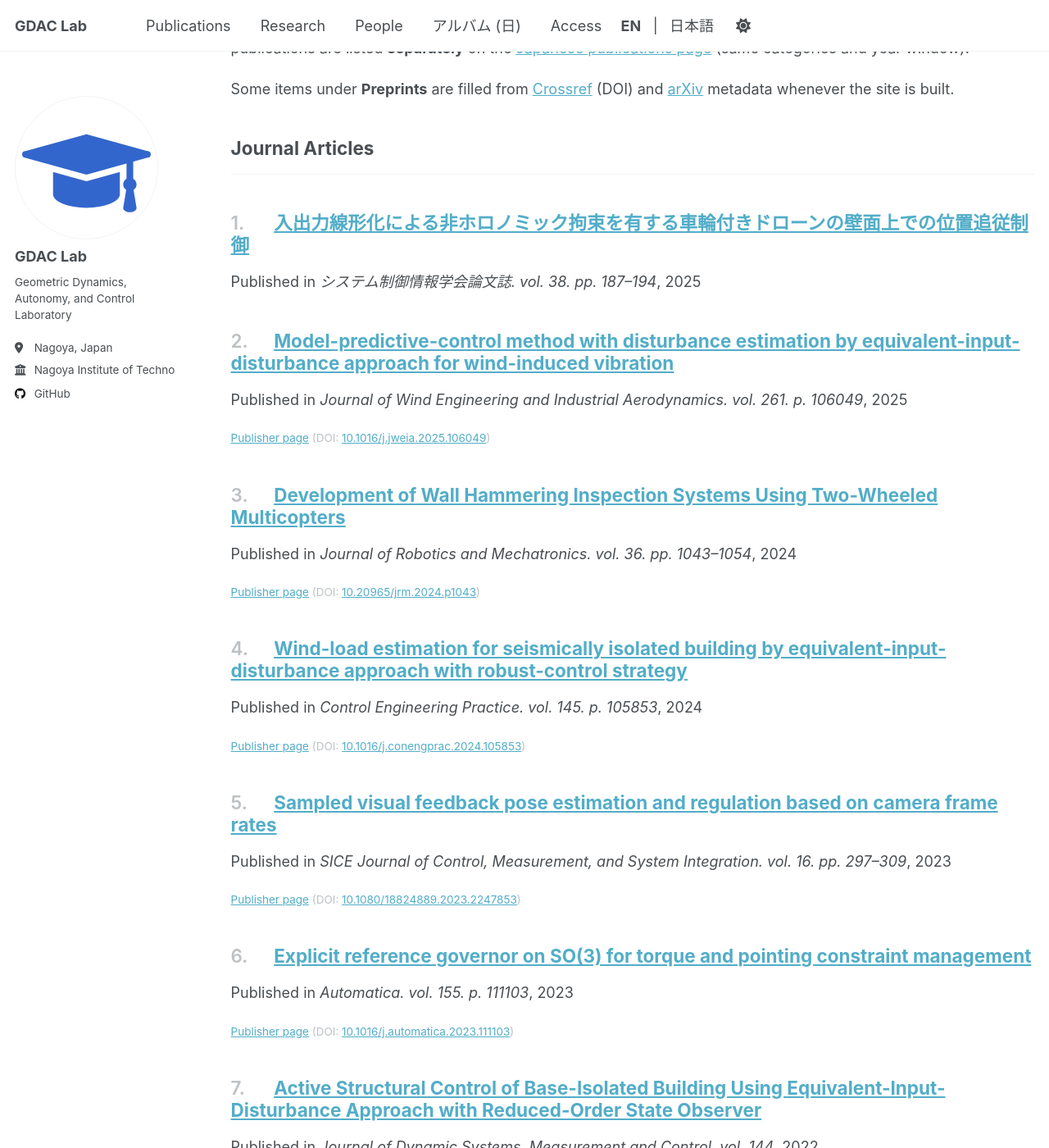
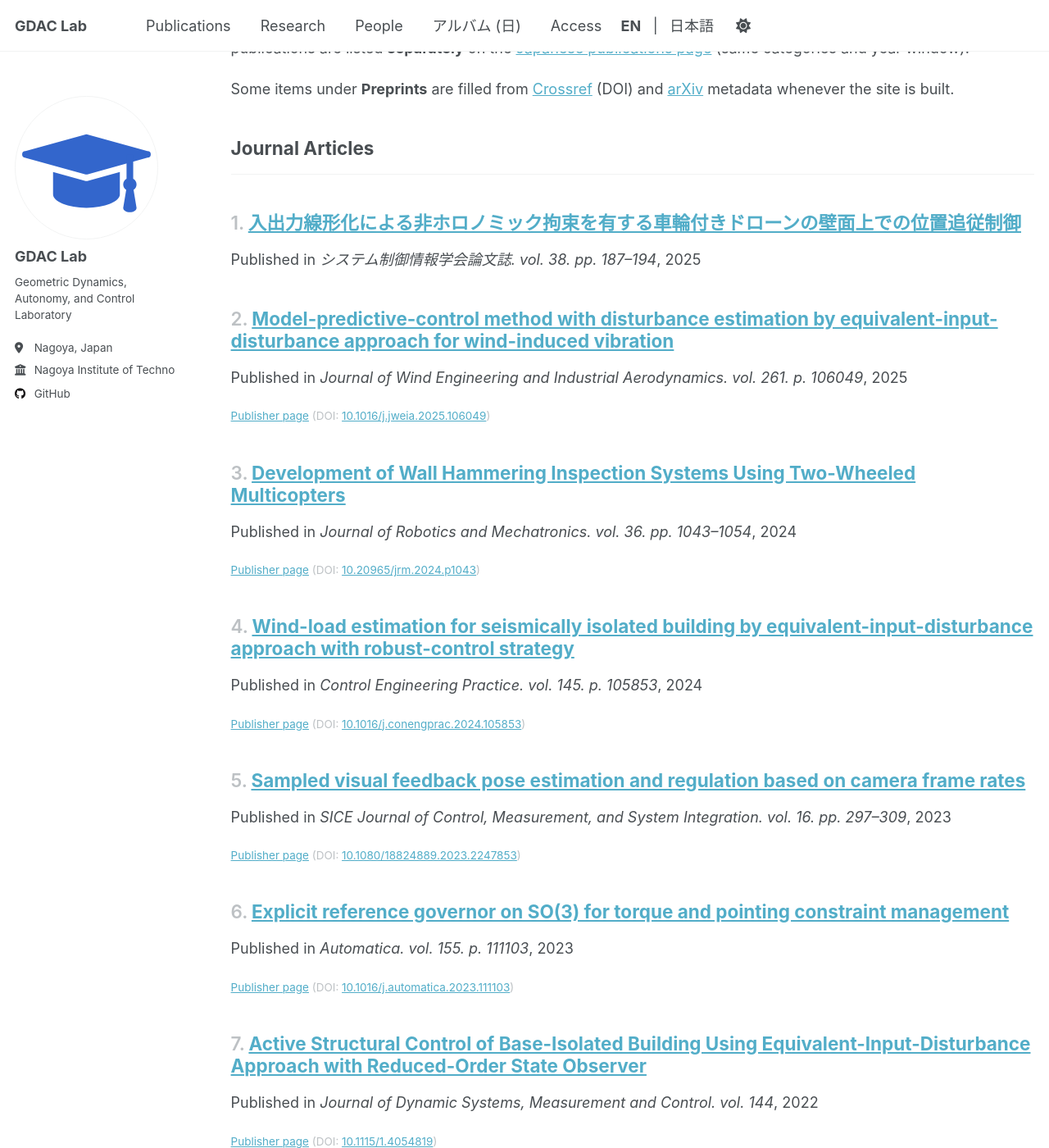
Before and after one commit to GDAC-Lab/gdac-lab.github.io, a Jekyll site: the page built from _pages/publications.html, in a window 1280 px wide and 1400 px high, scrolled down 232 px. Shown: the whole window at 82% size. Built offline with Jekyll 4.4.1, drawn with Linux system fonts in a browser that asks for light colours; a script that is not in the unit is left out.

Commit message:
Refactor archive layout and update publication index styling for improved presentation
- Streamlined the HTML structure in archive-single.html for better readability and maintainability.
- Adjusted the CSS for the publication index to reduce the gap before the title and removed the minimum width, enhancing the visual alignment of publication entries.

```diff
--- a/_includes/archive-single.html
+++ b/_includes/archive-single.html
@@ -26,14 +26,7 @@
       </div>
     {% endif %}
 
-    <h2 class="archive__item-title" itemprop="headline">
-      {% if include.pub_index %}<span class="publication-index">{{ include.pub_index }}.</span>{% endif %}
-      {% if post.link %}
-        <a href="{{ post.link }}">{{ title }}</a> <a href="{{ base_path }}{{ post.url }}" rel="permalink"><i class="fa fa-link" aria-hidden="true" title="permalink"></i><span class="sr-only">Permalink</span></a>
-      {% else %}
-        <a href="{{ base_path }}{{ post.url }}" rel="permalink">{{ title }}</a>
-      {% endif %}
-    </h2>
+    <h2 class="archive__item-title" itemprop="headline">{%- if include.pub_index -%}<span class="publication-index">{{ include.pub_index }}.</span>{%- endif -%}{%- if post.link -%}<a href="{{ post.link }}">{{ title }}</a> <a href="{{ base_path }}{{ post.url }}" rel="permalink"><i class="fa fa-link" aria-hidden="true" title="permalink"></i><span class="sr-only">Permalink</span></a>{%- else -%}<a href="{{ base_path }}{{ post.url }}" rel="permalink">{{ title }}</a>{%- endif -%}</h2>
 
     {% if post.read_time %}
       <p class="page__meta"><i class="fa fa-clock" aria-hidden="true"></i> {% include read-time.html %}</p>
--- a/_sass/layout/_archive.scss
+++ b/_sass/layout/_archive.scss
@@ -11,11 +11,10 @@
   color: var(--global-text-color-light);
 }
 
-/* Running index on Publications / 論文一覧 */
+/* Running index on Publications / 論文一覧 (tight gap before title; no min-width) */
 .publication-index {
-  display: inline-block;
-  min-width: 1.75em;
-  margin-right: 0.35em;
+  display: inline;
+  margin-right: 0.2em;
   font-weight: 600;
   color: var(--global-text-color-light);
 }
```
